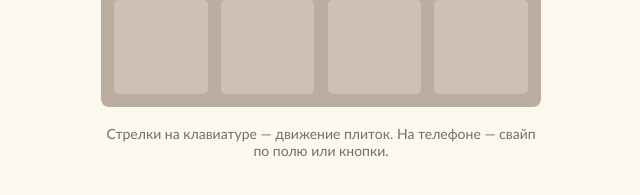
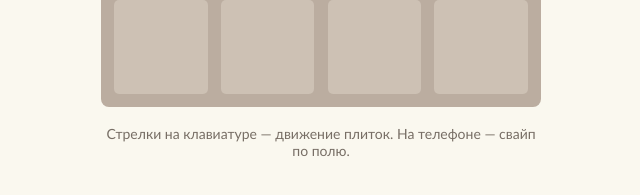
Before and after one commit to DaniilMat/WEB3_2048, a plain HTML site: page index.html in a window 1280 px wide. Shown: the part 481-676 px from the top of the page, 319-959 px from the left. Drawn offline with Linux system fonts and the light colour scheme.

Commit message:
Update index.html

```diff
--- a/index.html
+++ b/index.html
@@ -45,7 +45,7 @@
       <button type="button" data-dir="right" class="c-right" aria-label="Вправо">▶</button>
     </div>
 
-    <p class="hint">Стрелки на клавиатуре — движение плиток. На телефоне — свайп по полю или кнопки.</p>
+    <p class="hint">Стрелки на клавиатуре — движение плиток. На телефоне — свайп по полю.</p>
   </main>
 
   <div id="leaders-modal" class="modal hidden" role="dialog" aria-modal="true" aria-labelledby="leaders-title">
```
